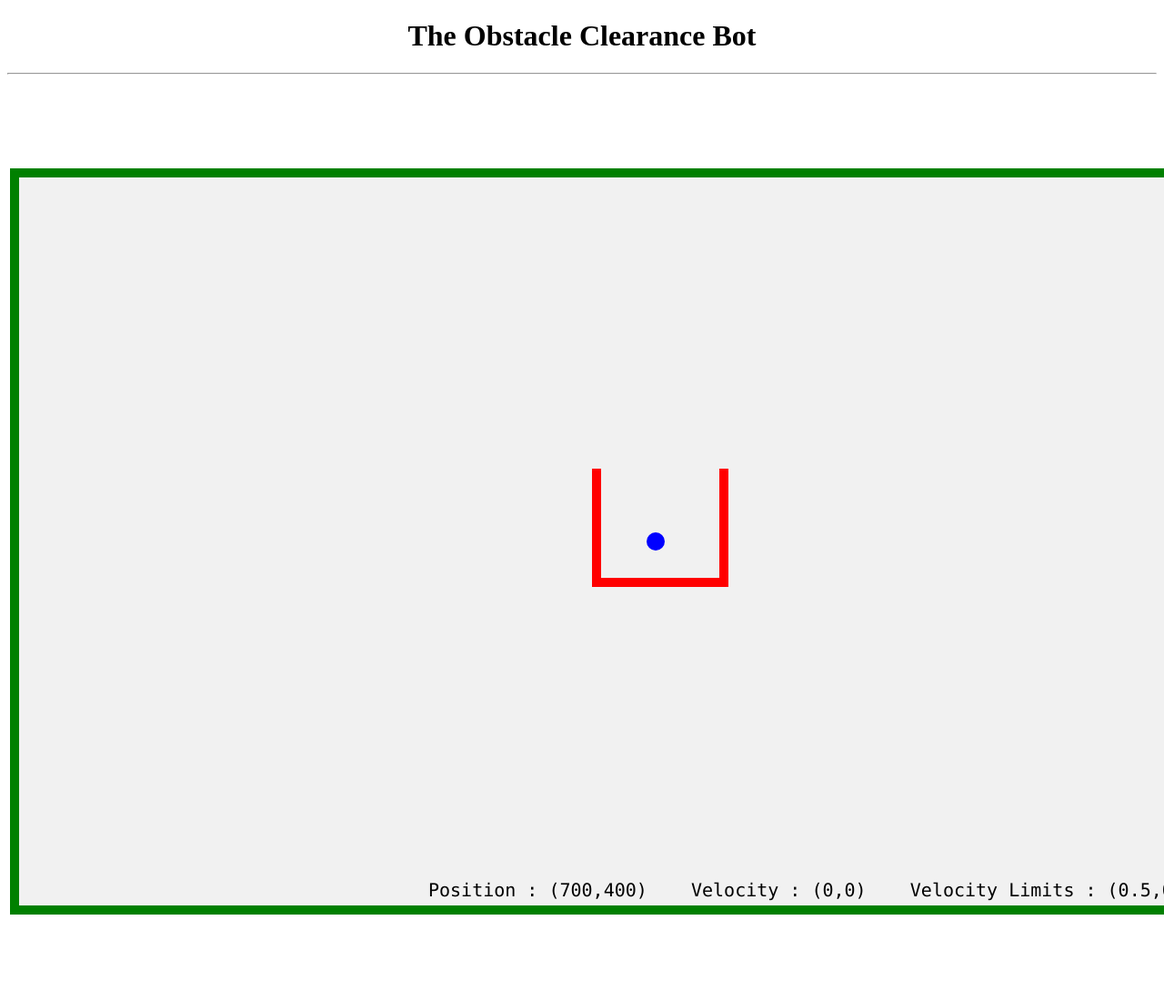
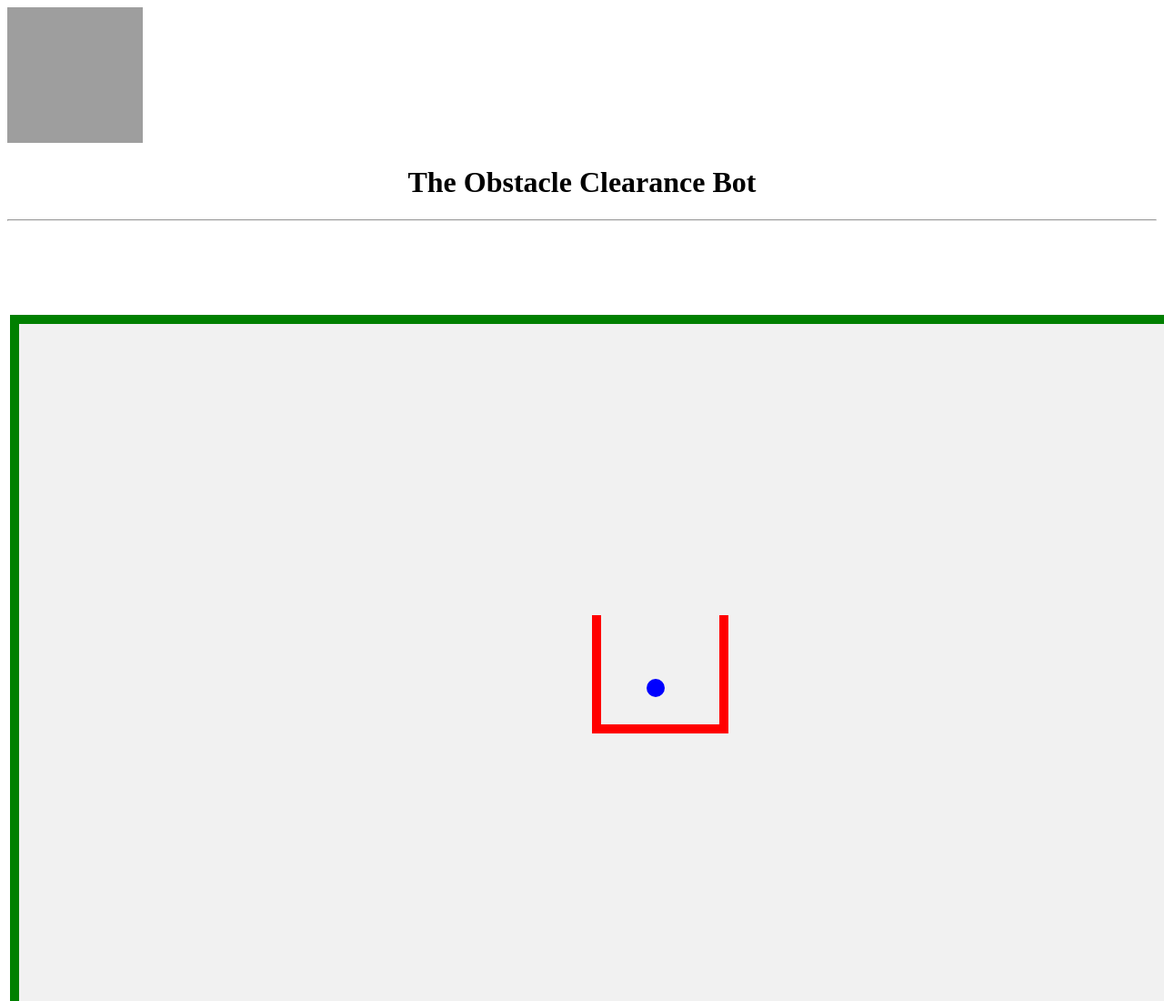
Before and after one commit to aaronjohnsabu1999/obstaBot, a plain HTML site: page index.html in a window 1280 px wide. Shown: the top 1100 px of the page at 91% size. Drawn offline with Linux system fonts and the light colour scheme; grey boxes are pictures that could not be loaded.

Commit message:
Added Fork option

```diff
--- a/index.html
+++ b/index.html
@@ -14,6 +14,9 @@ canvas {
 </style>
 </head>
 <body onload="startGame()">
+    <a href="https://github.com/aaronjohnsabu1999/roboPlanner" target="_blank">
+        <img width="149" height="149" src="https://github.blog/wp-content/uploads/2008/12/forkme_right_gray_6d6d6d.png?resize=149%2C149" class="attachment-full size-full" alt="Fork me on GitHub" data-recalc-dims="1">
+    </a>
     <center><h1 id="title"> The Obstacle Clearance Bot </h1></center>
     <hr>
     <table>
```
